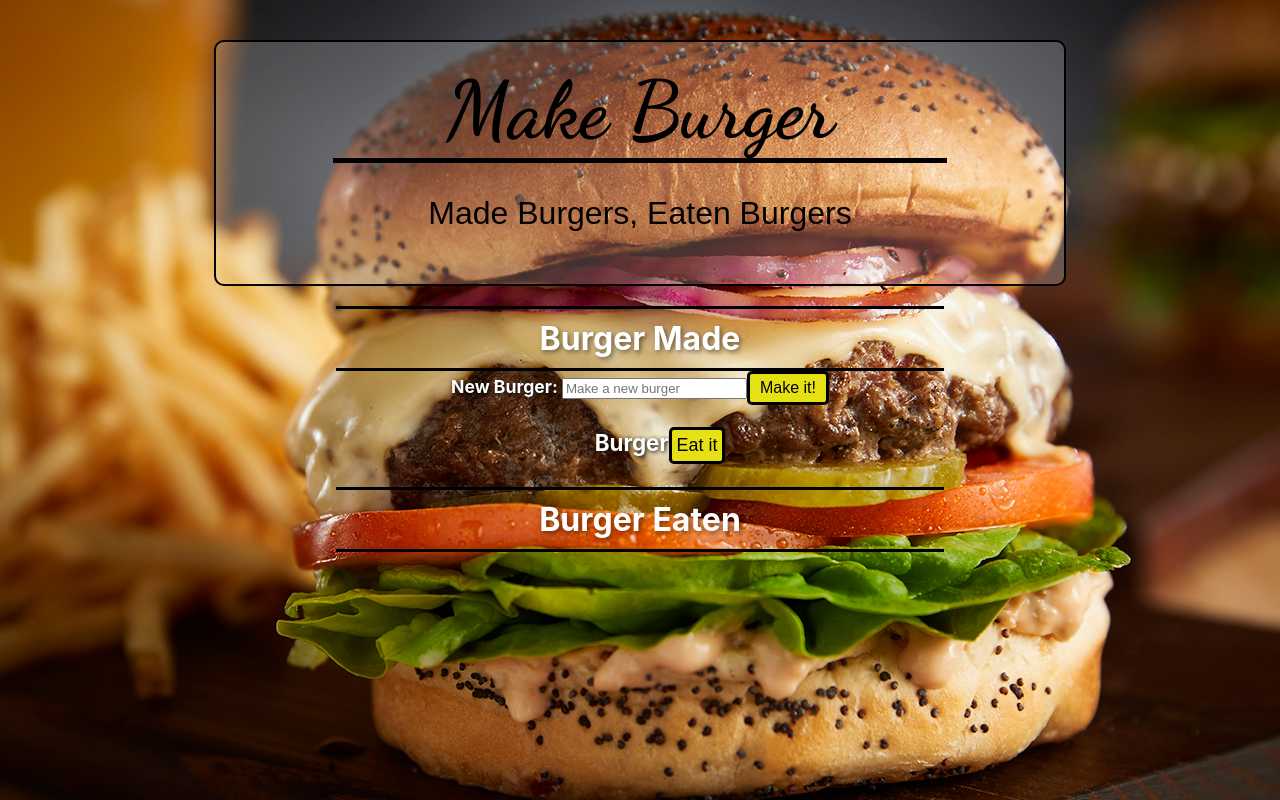
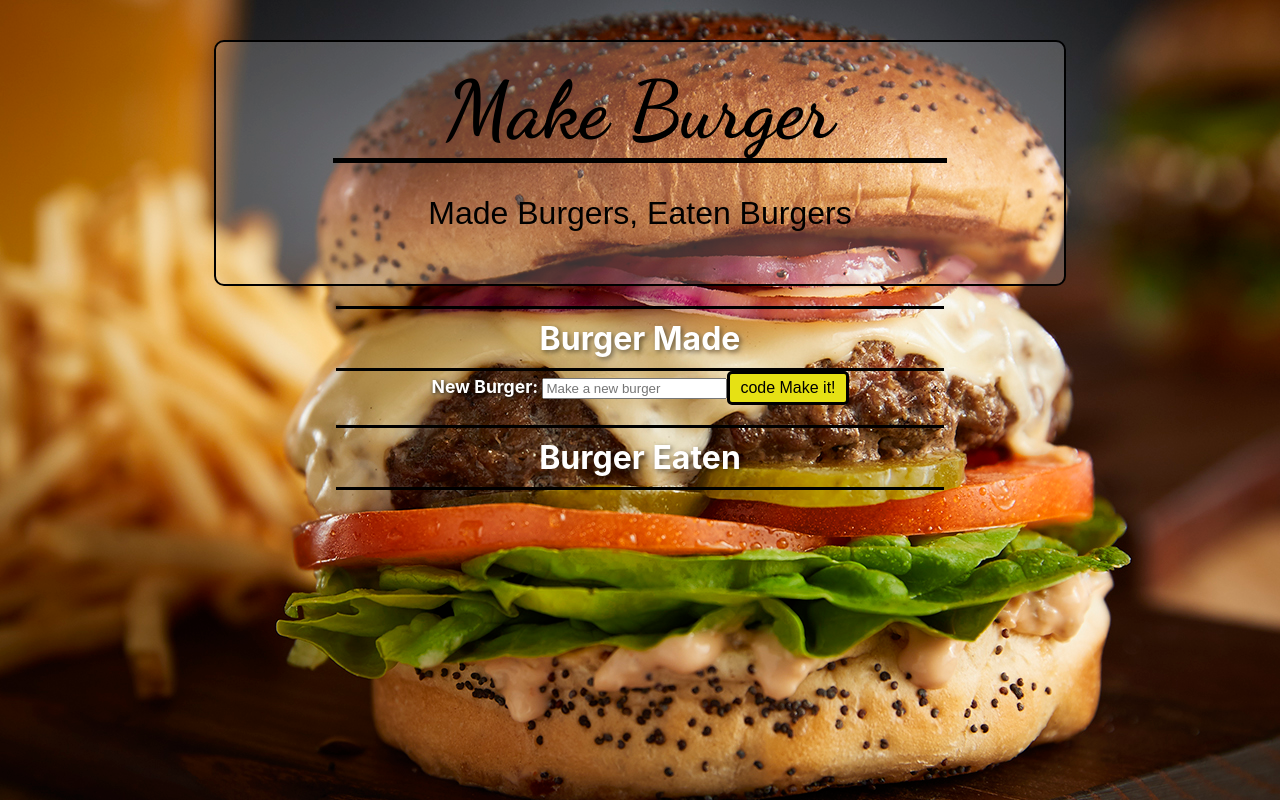
Before and after one commit to sararatBurke/BurgerMenu, a React (Create React App) app: page / in a window 1280 px wide. Built offline with nearby package versions, Linux system fonts and the light colour scheme.

Commit message:
changed button name

```diff
--- a/package.json
+++ b/package.json
@@ -6,6 +6,7 @@
     "@testing-library/jest-dom": "^5.11.9",
     "@testing-library/react": "^11.2.5",
     "@testing-library/user-event": "^12.8.1",
+    "firebase": "^8.3.0",
     "react": "^17.0.1",
     "react-dom": "^17.0.1",
     "react-scripts": "4.0.3",
--- a/src/App.js
+++ b/src/App.js
@@ -3,11 +3,16 @@ import './App.css';
 import AddBurger from './components/AddBurger';
 import ShowToEat from './components/ShowToEat';
 import Eaten from './components/Eaten';
+import firebase from './components/firebase';
 
 
 
 export default function App() {
-  const [burgersToEat, setBurgersToEat] = useState(["Burger"]);
+  const [burgersToEat, setBurgersToEat] = useState([]);
+  const dt = firebase
+              .firestore()
+              .collection("addburger")
+              .doc().id;
   const addNewburger = (newBurger) => {
     if(newBurger.length > 0){
     setBurgersToEat([...burgersToEat, newBurger]);}
--- a/src/components/AddBurger.js
+++ b/src/components/AddBurger.js
@@ -1,5 +1,4 @@
 import React from 'react';
-import firebase from './components/firebase';
 
 export default function AddBurger(props) {
 
@@ -17,13 +16,9 @@ export default function AddBurger(props) {
           <button
             onClick={()=>{
               const newBurgerValue = document.getElementById("newburger").value;
-              const date = firebase
-              .firestore()
-              .collection("addburger")
-              .doc().id;
               props.add(newBurgerValue)
             }}
-              style={style.addButton}>
+              style={style.addButton}>code
               Make it!
           </button>
         <br />
--- a/src/components/Eaten.js
+++ b/src/components/Eaten.js
@@ -10,7 +10,7 @@ export default function Eaten(props) {
                 onClick={() => {props.deleteEatenB(eatBurger);}
                 }
                 style={style.button} >
-                    Poop it
+                    Delete it
                 </button>
             </ul>
         </div>
```
Also changed, not shown: 1 other file (tests, documents, lock files or other folders).
